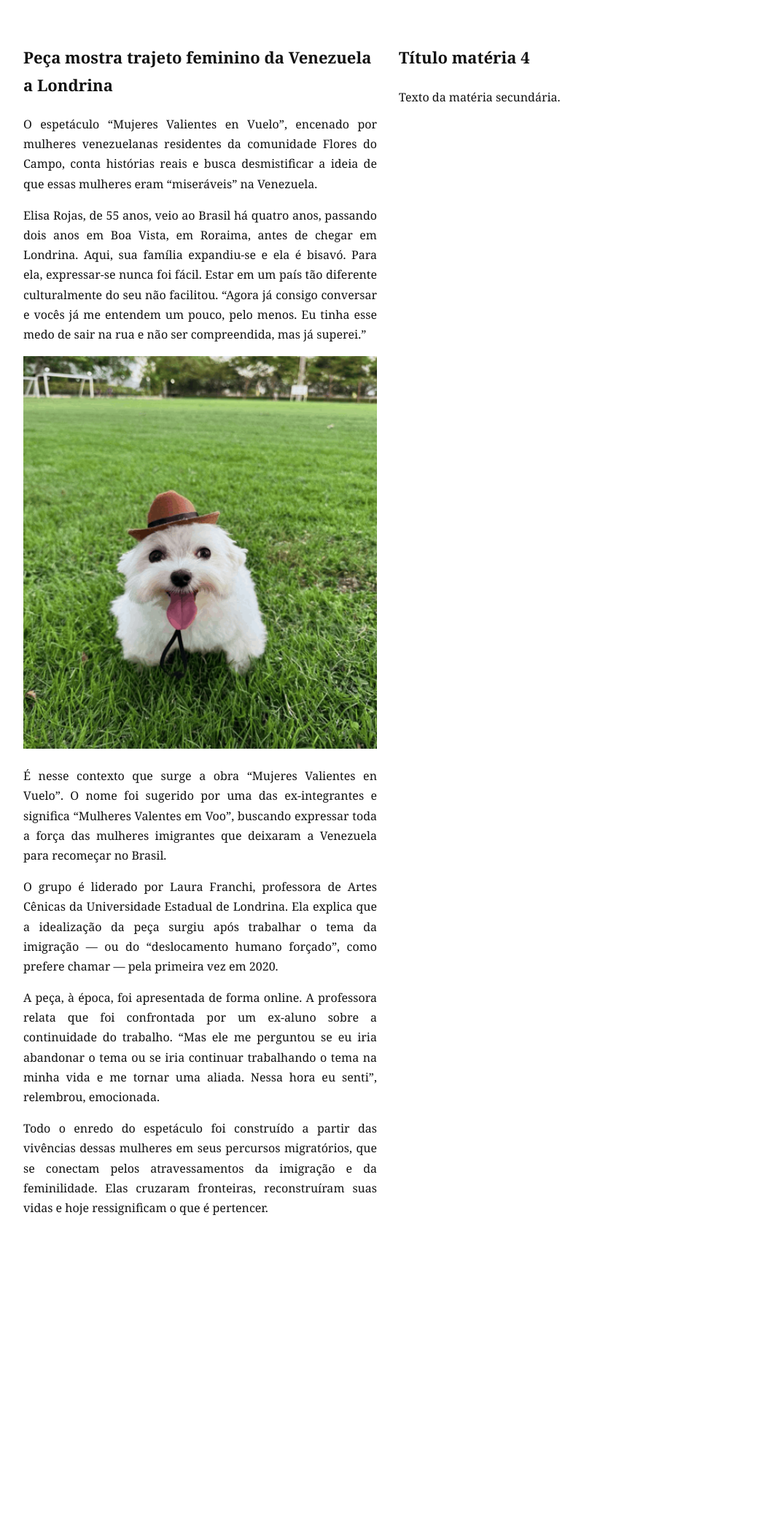
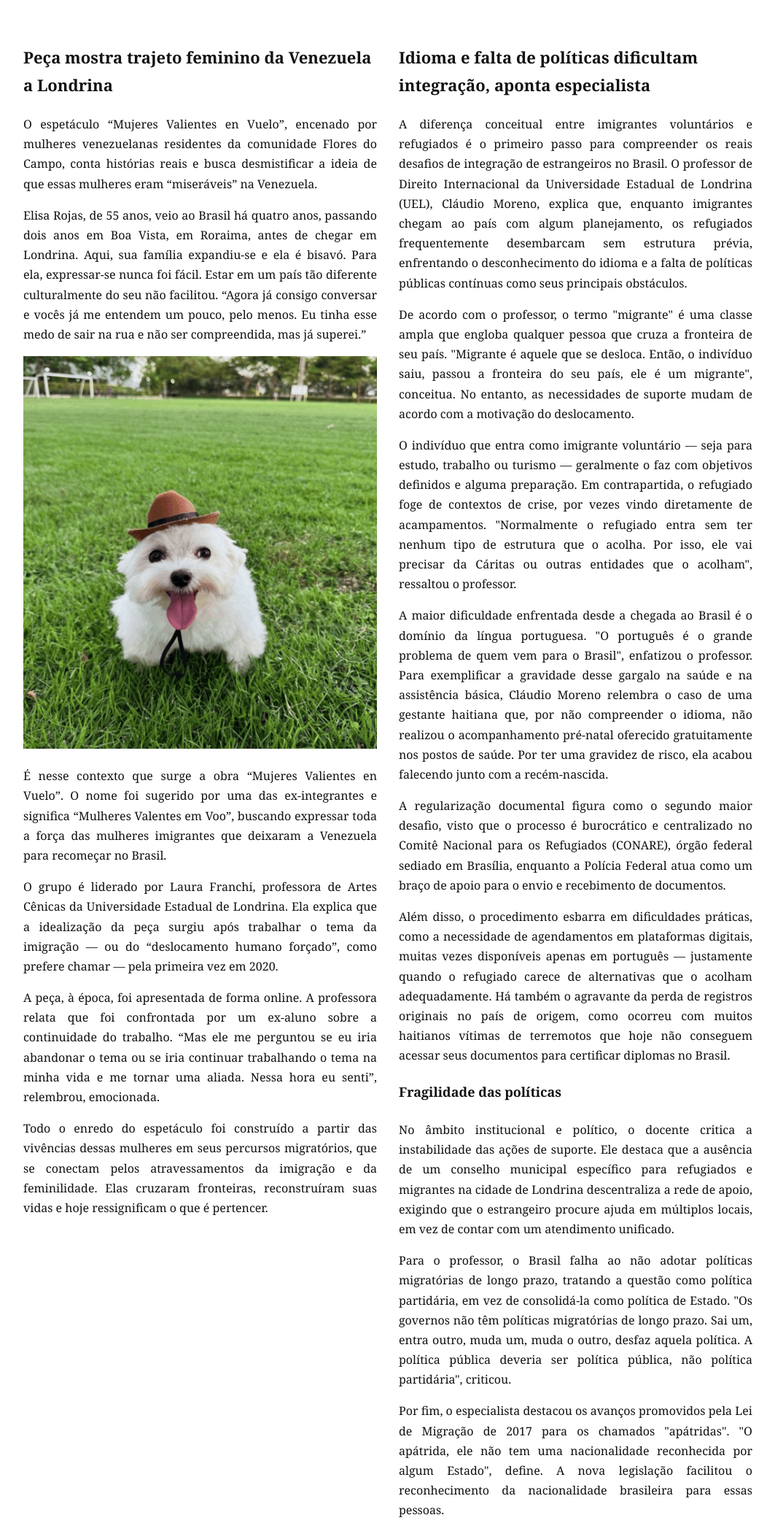
Before and after one commit to desouzajoao/reportagem-jornal, a plain HTML site: page index.html in a window 1280 px wide. Shown: the part 6180-8267 px from the top of the page at 73% size, without its empty margins (108-1171 px from the left). Before the commit the page ends 7885 px from the top, so only its background shows below. Drawn offline with Linux system fonts and the light colour scheme.

Commit message:
Update index.html

```diff
--- a/index.html
+++ b/index.html
@@ -288,9 +288,56 @@
 </div>
 
     <div class="materia">
-      <h3>Título matéria 4</h3>
-      <p>Texto da matéria secundária.</p>
-    </div>
+
+  <h3>Idioma e falta de políticas dificultam integração, aponta especialista</h3>
+
+  <p>
+    A diferença conceitual entre imigrantes voluntários e refugiados é o primeiro passo para compreender os reais desafios de integração de estrangeiros no Brasil. O professor de Direito Internacional da Universidade Estadual de Londrina (UEL), Cláudio Moreno, explica que, enquanto imigrantes chegam ao país com algum planejamento, os refugiados frequentemente desembarcam sem estrutura prévia, enfrentando o desconhecimento do idioma e a falta de políticas públicas contínuas como seus principais obstáculos.
+  </p>
+
+  <p>
+    De acordo com o professor, o termo "migrante" é uma classe ampla que engloba qualquer pessoa que cruza a fronteira de seu país. "Migrante é aquele que se desloca. Então, o indivíduo saiu, passou a fronteira do seu país, ele é um migrante", conceitua. No entanto, as necessidades de suporte mudam de acordo com a motivação do deslocamento.
+  </p>
+
+  <p>
+    O indivíduo que entra como imigrante voluntário — seja para estudo, trabalho ou turismo — geralmente o faz com objetivos definidos e alguma preparação. Em contrapartida, o refugiado foge de contextos de crise, por vezes vindo diretamente de acampamentos. "Normalmente o refugiado entra sem ter nenhum tipo de estrutura que o acolha. Por isso, ele vai precisar da Cáritas ou outras entidades que o acolham", ressaltou o professor.
+  </p>
+
+  <p>
+    A maior dificuldade enfrentada desde a chegada ao Brasil é o domínio da língua portuguesa. "O português é o grande problema de quem vem para o Brasil", enfatizou o professor. Para exemplificar a gravidade desse gargalo na saúde e na assistência básica, Cláudio Moreno relembra o caso de uma gestante haitiana que, por não compreender o idioma, não realizou o acompanhamento pré-natal oferecido gratuitamente nos postos de saúde. Por ter uma gravidez de risco, ela acabou falecendo junto com a recém-nascida.
+  </p>
+
+  <p>
+    A regularização documental figura como o segundo maior desafio, visto que o processo é burocrático e centralizado no Comitê Nacional para os Refugiados (CONARE), órgão federal sediado em Brasília, enquanto a Polícia Federal atua como um braço de apoio para o envio e recebimento de documentos.
+  </p>
+
+  <p>
+    Além disso, o procedimento esbarra em dificuldades práticas, como a necessidade de agendamentos em plataformas digitais, muitas vezes disponíveis apenas em português — justamente quando o refugiado carece de alternativas que o acolham adequadamente. Há também o agravante da perda de registros originais no país de origem, como ocorreu com muitos haitianos vítimas de terremotos que hoje não conseguem acessar seus documentos para certificar diplomas no Brasil.
+  </p>
+
+  <h4>Fragilidade das políticas</h4>
+
+  <p>
+    No âmbito institucional e político, o docente critica a instabilidade das ações de suporte. Ele destaca que a ausência de um conselho municipal específico para refugiados e migrantes na cidade de Londrina descentraliza a rede de apoio, exigindo que o estrangeiro procure ajuda em múltiplos locais, em vez de contar com um atendimento unificado.
+  </p>
+
+  <p>
+    Para o professor, o Brasil falha ao não adotar políticas migratórias de longo prazo, tratando a questão como política partidária, em vez de consolidá-la como política de Estado. "Os governos não têm políticas migratórias de longo prazo. Sai um, entra outro, muda um, muda o outro, desfaz aquela política. A política pública deveria ser política pública, não política partidária", criticou.
+  </p>
+
+  <p>
+    Por fim, o especialista destacou os avanços promovidos pela Lei de Migração de 2017 para os chamados "apátridas". "O apátrida, ele não tem uma nacionalidade reconhecida por algum Estado", define. A nova legislação facilitou o reconhecimento da nacionalidade brasileira para essas pessoas.
+  </p>
+
+  <div class="imagem">
+    <img src="imagem5.jpg">
+  </div>
+
+  <p class="destaque">
+    “Por isso que esses conceitos estão fixados na lei de migração, para que tenhamos certeza que cada um deles tenham suas características definidas”
+  </p>
+
+</div>
 
   </section>
 
```
